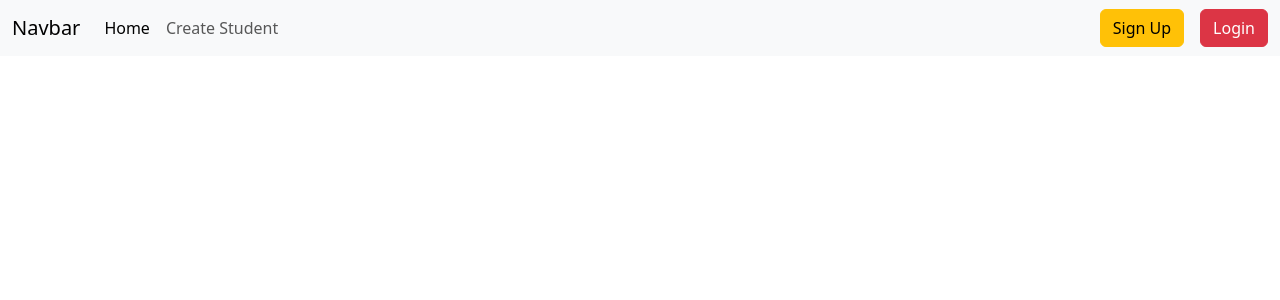
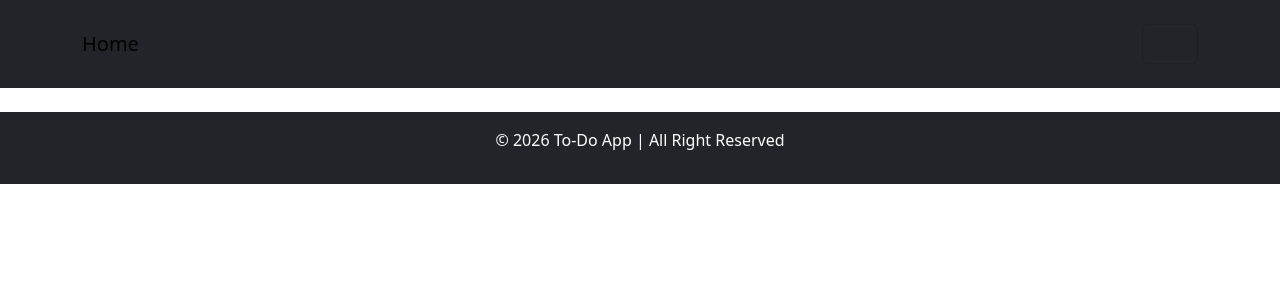
Before and after one commit to mdfahimshahriar17/To-Do, a Django app: template templates/base.html in a window 1280 px wide. Shown: the top 300 px of the page. Run offline with Django 5.2, Linux system fonts and the light colour scheme; the template is opened without the code that fills it, so the values that code supplies are empty; parts of the project's set-up code (start-up, migrations or seed data) failed here and were passed over; some libraries are stand-ins or nearby versions.

Commit message:
Updated base.html

```diff
--- a/templates/base.html
+++ b/templates/base.html
@@ -4,46 +4,51 @@
   <head>
     <meta charset="utf-8">
     <meta name="viewport" content="width=device-width, initial-scale=1">
-    <title>{% block title %} {% endblock title %}</title>
+    <title>{% block title %} TO-Do App {% endblock title %}</title>
     <link href="https://cdn.jsdelivr.net/npm/bootstrap@5.3.8/dist/css/bootstrap.min.css" rel="stylesheet" integrity="sha384-sRIl4kxILFvY47J16cr9ZwB07vP4J8+LH7qKQnuqkuIAvNWLzeN8tE5YBujZqJLB" crossorigin="anonymous">
   </head>
   <body>
-    <nav class="navbar navbar-expand-lg bg-body-tertiary">
-        <div class="container-fluid">
-            <a class="navbar-brand" href="#">Navbar</a>
-            <button class="navbar-toggler" type="button" data-bs-toggle="collapse" data-bs-target="#navbarSupportedContent" aria-controls="navbarSupportedContent" aria-expanded="false" aria-label="Toggle navigation">
+    <!-- Header Section -->
+     <header class="bg-dark text-white p-3">
+      <nav class=navbar navbar-expand-lg navbar-dark>
+        <div class="container">
+          <a class="navbar-brand" href="{% url 'task_list' %}">Home</a>
+          <button class="navbar-toggler" type="button" data-bs-toggle="collapse" data-bs-target="#navbarNav" aria-controls="navbarNav" aria-expanded="false" aria-label="Toggle navigation" >
             <span class="navbar-toggler-icon"></span>
-            </button>
-            <div class="collapse navbar-collapse" id="navbarSupportedContent">
-            <ul class="navbar-nav me-auto mb-2 mb-lg-0">
-                <li class="nav-item">
-                <a class="nav-link active" aria-current="page" href="{% url 'home' %}">Home</a>
+          </button>
+
+          <div class="collapse navbar-collapse" id="navbarNav">
+            <ul class="navbar-nav ms-auto">
+              {% if user.is_authenticated %}
+                <li class=nav-item>
+                  <a href="{% url 'task_create' %}" class="btn btn-primary text-white">Create Task</a>
                 </li>
-                <li class="nav-item">
-                <a class="nav-link" href="{% url 'create_student' %}">Create Student</a>
+                <li class=nav-item>
+                  <a href="{% url 'logout' %}" class="btn btn-danger text-white">Logout</a>
                 </li>
+              {% else %}
+                <li class=nav-item>
+                  <a href="{% url 'login' %}" class="btn btn-success text-white">Login</a>
+                </li>
+              {% endif %}
             </ul>
-            {% if user.is_authenticated %}
-              <a href="{% url 'user_profile' %}">{{ user.username }}</a>
+          </div>
+        </div>
+      </nav>
+     </header>
 
-              <div class="d-flex">
-                <a href="{% url 'user_logout' %}" class="btn btn-danger">Logout</a>
-              </div>
-            {% else %}
-            <div class="d-flex">
-                <a href="{% url 'singup' %}" class="btn btn-warning mx-3">Sign Up</a>
-                <a href="{% url 'user_login' %}" class="btn btn-danger">Login</a>
+    <!--Main content-->
+    <main class="container mt-4 flex-grow-1">
+      <!--block content-->
+      {% block content %}
+      {% endblock %}
+    </main>
 
-            </div>
-            {% endif %}
-            </div>
-        </div>
-    </nav>
+    <!--Footer section-->
+    <footer class="bg-dark text-white text-center py-3 mt-auto">
+      <p>&copy; 2026 To-Do App | All Right Reserved</p>
+    </footer>
 
-    <br>
-
-    {% block content %}
-    {% endblock %}
 
     <script src="https://cdn.jsdelivr.net/npm/bootstrap@5.3.8/dist/js/bootstrap.bundle.min.js" integrity="sha384-FKyoEForCGlyvwx9Hj09JcYn3nv7wiPVlz7YYwJrWVcXK/BmnVDxM+D2scQbITxI" crossorigin="anonymous"></script>
   </body>
```
